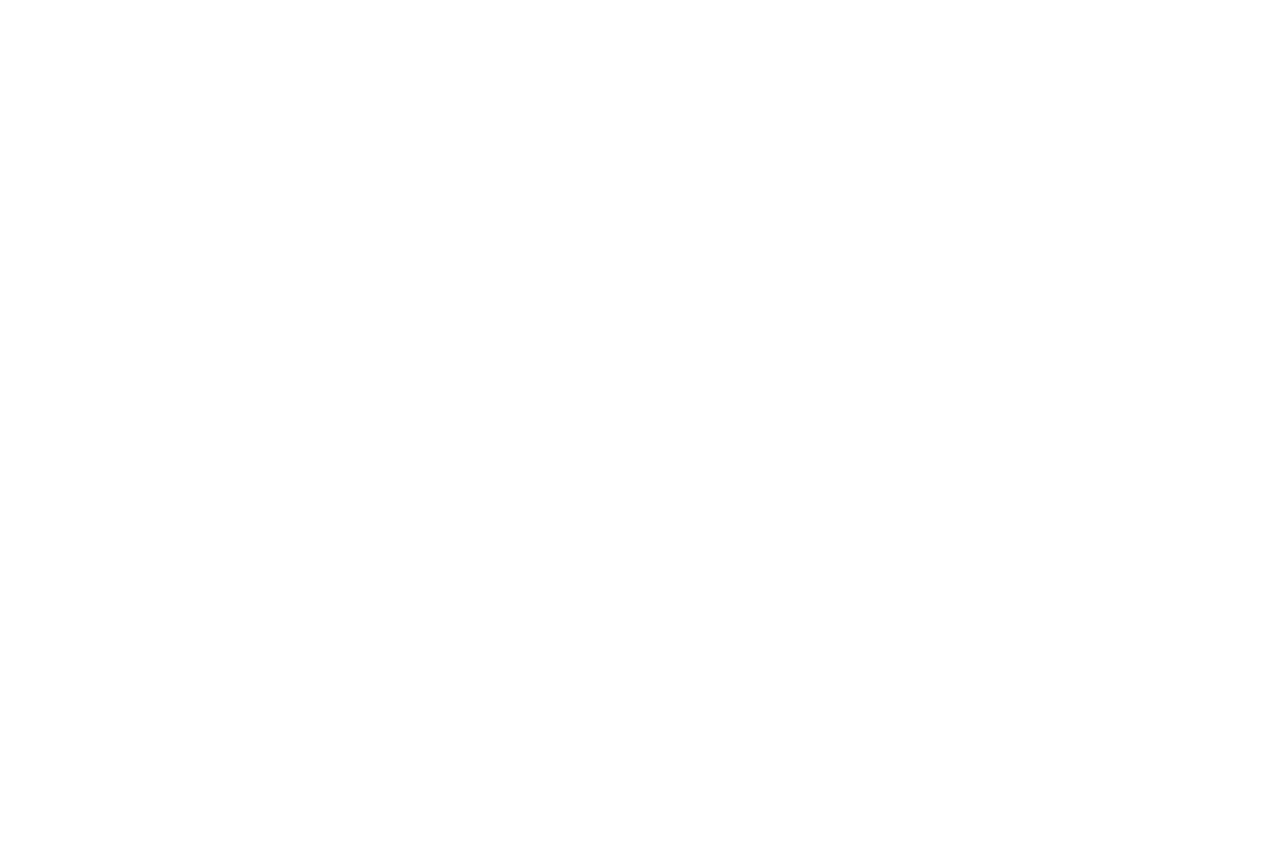
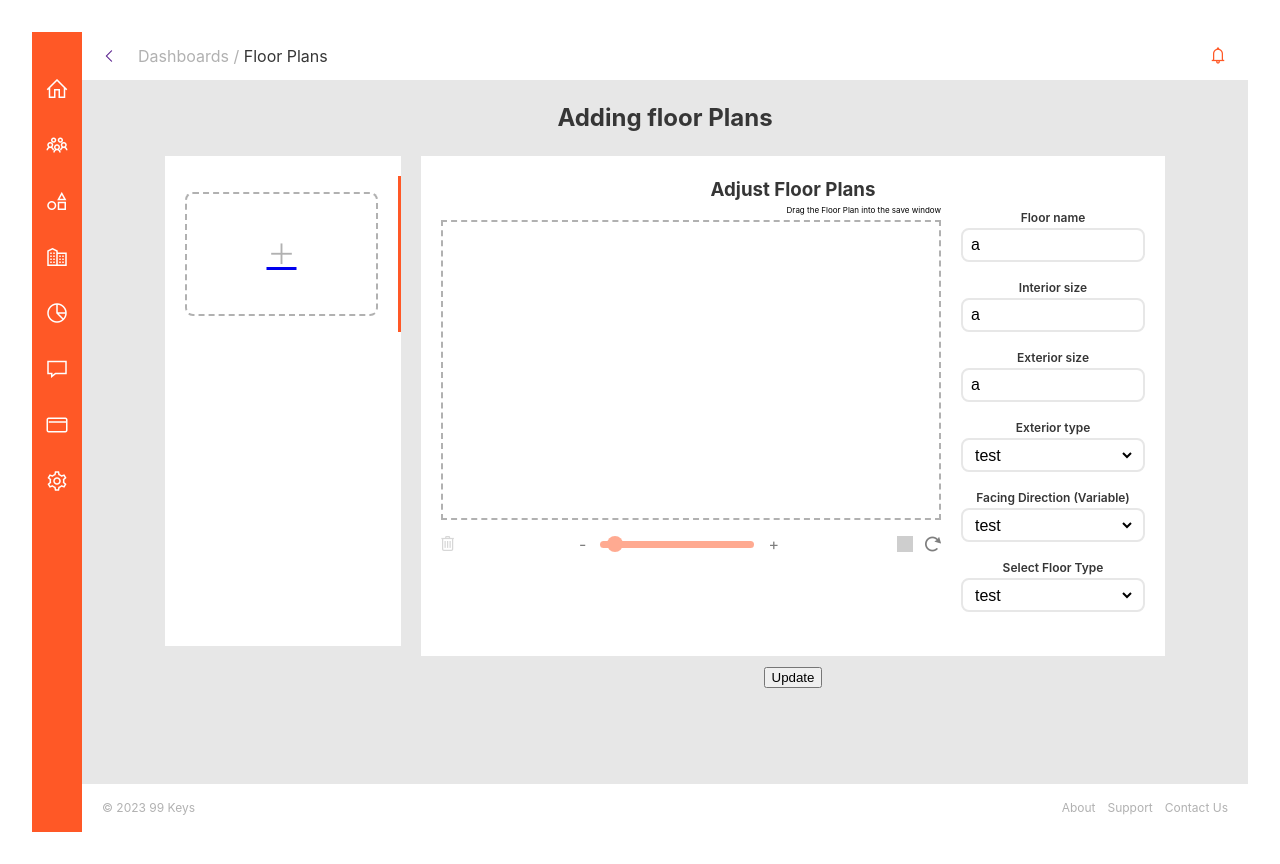
Before and after one commit to koumba97/floor-plans, a React (Vite) app: page /floor-plan/1 in a window 1280 px wide. Before the commit this address had no page. Before the commit the page ends 800 px from the top, so only its background shows below. Built offline with nearby package versions, Linux system fonts and the light colour scheme; grey boxes are pictures that could not be loaded.

Commit message:
Add and manage floor-plan/:floorPlanId route

```diff
--- a/src/App.tsx
+++ b/src/App.tsx
@@ -8,6 +8,10 @@
         <Routes>
             <Route path="/" element={<AppTemplate />}>
                 <Route index element={<AddingFloorPlans />} />
+                <Route
+                    path="/floor-plan/:floorPlanId"
+                    element={<AddingFloorPlans />}
+                />
             </Route>
         </Routes>
     );
--- a/src/components/AddingFloorPlans/ImageCropper/ImageCropper.tsx
+++ b/src/components/AddingFloorPlans/ImageCropper/ImageCropper.tsx
@@ -1,8 +1,10 @@
 import './ImageCropper.scss';
-import { useEffect, useRef, useState } from 'react';
+import { useContext, useEffect, useRef, useState } from 'react';
 import AvatarEditor from 'react-avatar-editor';
 import Dropzone from 'react-dropzone';
 import { ImageFloorPlan } from '../../../types/ImageFloorPlan';
+import { useParams } from 'react-router';
+import { FloorPlanContext } from '../../../contexts/FloorPlanContext';
 
 interface Prop {
     src: File | null;
@@ -24,6 +26,7 @@
     const [zoom, setZoom] = useState(1.2);
     const ROTATING_STEPS = 5;
     const editor = useRef<AvatarEditor>(null);
+    const { currentFloorPlan } = useContext(FloorPlanContext);
 
     useEffect(() => {
         resetValues();
@@ -32,6 +35,13 @@
     useEffect(() => {
         onClickSave();
     }, [submitted]);
+
+    useEffect(() => {
+        if (currentFloorPlan) {
+            setZoom(currentFloorPlan.image.zoom);
+            setRotate(currentFloorPlan.image.rotate);
+        }
+    }, [currentFloorPlan]);
 
     const resetValues = () => {
         setRotate(0);
--- a/src/components/AddingFloorPlans/PlanForm/PlanForm.tsx
+++ b/src/components/AddingFloorPlans/PlanForm/PlanForm.tsx
@@ -6,6 +6,7 @@
 import { ImageFloorPlan } from '../../../types/ImageFloorPlan';
 import { FloorPlanContext } from '../../../contexts/FloorPlanContext';
 import { uniqId } from '../../../utils/UniqId';
+import { useNavigate, useParams } from 'react-router';
 
 const defaultFormFields = {
     name: 'a',
@@ -14,6 +15,7 @@
 };
 
 const PlanForm = () => {
+    const navigate = useNavigate();
     const [formFields, setFormFields] = useState(defaultFormFields);
     const [selectedImage, setSelectedImage] = useState<File | null>(null);
     const [imageData, setImageData] = useState<ImageFloorPlan | undefined>(
@@ -22,15 +24,26 @@
     const [imagePreview, setImagePreview] = useState('');
     let [submitImage, setSubmitImage] = useState(0);
     const { name, interiorSize, exteriorSize } = formFields;
-    const imageCropperRef = useRef<any>(null);
-
-    const { addFloorPlan } = useContext(FloorPlanContext);
+    const { floorPlanId } = useParams<string>();
+    const { addFloorPlan, currentFloorPlan } = useContext(FloorPlanContext);
 
     useEffect(() => {
         if (imageData) {
             handleValidation();
         }
     }, [imageData]);
+
+    useEffect(() => {
+        if (currentFloorPlan) {
+            setFormFields({
+                name: currentFloorPlan.name,
+                interiorSize: currentFloorPlan.interiorSize,
+                exteriorSize: currentFloorPlan.exteriorSize
+            });
+
+            setSelectedImage(currentFloorPlan.image.original);
+        }
+    }, [currentFloorPlan]);
 
     const handleValidation = () => {
         let errors = [];
@@ -71,11 +84,14 @@
 
     const addingFloorPlans = () => {
         if (imageData) {
+            const id = uniqId();
             addFloorPlan({
-                id: uniqId(),
-                image: imageData,
-                ...formFields
+                ...formFields,
+                id,
+                image: imageData
             });
+
+            navigate(`/floor-plan/${id}`);
         }
     };
 
@@ -83,10 +99,11 @@
         setSubmitImage(submitImage + 1);
     };
 
+    const updatePlanForm = () => {};
+
     return (
         <div className="plan-form">
             <h3>Adjust Floor Plans</h3>
-            {submitImage}
             <div className="content">
                 <ImageCropper
                     src={selectedImage}
@@ -152,7 +169,11 @@
                     />
                 </form>
             </div>
-            <button onClick={submitPlanForm}>Save</button>
+            {floorPlanId ? (
+                <button onClick={updatePlanForm}>Update</button>
+            ) : (
+                <button onClick={submitPlanForm}>Save</button>
+            )}
         </div>
     );
 };
--- a/src/components/AddingFloorPlans/PlanList/PlanList.tsx
+++ b/src/components/AddingFloorPlans/PlanList/PlanList.tsx
@@ -1,23 +1,36 @@
+import { Link } from 'react-router-dom';
 import { FloorPlan } from '../../../types/FloorPlan';
 import './PlanList.scss';
+import { useContext } from 'react';
+import { FloorPlanContext } from '../../../contexts/FloorPlanContext';
 
 interface Prop {
     plans: FloorPlan[];
 }
 
 const PlanList = ({ plans }: Prop) => {
+    const { currentFloorPlan } = useContext(FloorPlanContext);
+
     return (
         <div className="plan-list">
-            <div className="item active">
+            <Link to={'/'}>
+                <div className={`item ${currentFloorPlan ? '' : 'active'}`}>
                     <div className="new-plan">
                         <i className="las la-plus"></i>
                     </div>
                 </div>
+            </Link>
 
             <>
                 {plans.map((plan, index) => {
                     return (
-                        <div className="item" key={`item-list-${index}`}>
+                        <Link
+                            to={`/floor-plan/${plan.id}`}
+                            key={`item-list-${index}`}
+                        >
+                            <div
+                                className={`item ${currentFloorPlan && currentFloorPlan.id === plan.id ? 'active' : ''}`}
+                            >
                                 <div
                                     className="new-plan"
                                     style={{
@@ -27,6 +40,7 @@
                                     {index}
                                 </div>
                             </div>
+                        </Link>
                     );
                 })}
             </>
--- a/src/contexts/FloorPlanContext.tsx
+++ b/src/contexts/FloorPlanContext.tsx
@@ -4,6 +4,7 @@
 
 export const FloorPlanContext = createContext({
     floorPlans: [] as FloorPlan[],
+    currentFloorPlan: {} as FloorPlan | null,
     addFloorPlan: (_floorPlan: FloorPlan) => {},
     getFloorPlansById: (_floorPlanId: string): FloorPlan | null => {
         return null;
@@ -16,22 +17,35 @@
 
 export const FloorPlanProvider = ({ children }: FloorPlanProviderInterface) => {
     const [floorPlans, setFloorPlans] = useState<FloorPlan[]>([]);
+    const [currentFloorPlan, setCurrentFloorPlan] = useState<FloorPlan | null>(
+        null
+    );
 
     const addFloorPlan = (floorPlan: FloorPlan) => {
-        console.log('click');
-
         setFloorPlans((prevFloorPlans) => [...prevFloorPlans, floorPlan]);
-        console.log(floorPlans);
+        setCurrentFloorPlan(floorPlan);
     };
 
     const getFloorPlansById = (floorPlansId: string): FloorPlan | null => {
         const result = floorPlans.find(
-            (floorPlans) => floorPlans.name === floorPlansId
+            (floorPlans) => floorPlans.id === floorPlansId
         );
-        return result ? result : null;
+
+        if (result) {
+            setCurrentFloorPlan(result);
+            return result;
+        }
+
+        setCurrentFloorPlan(null);
+        return null;
     };
 
-    const value = { floorPlans, addFloorPlan, getFloorPlansById };
+    const value = {
+        floorPlans,
+        currentFloorPlan,
+        addFloorPlan,
+        getFloorPlansById
+    };
     return (
         <FloorPlanContext.Provider value={value}>
             {children}
--- a/src/pages/AddingFloorPlans.tsx
+++ b/src/pages/AddingFloorPlans.tsx
@@ -1,11 +1,19 @@
-import { useContext, useState } from 'react';
+import { useContext, useEffect } from 'react';
 import PlanForm from '../components/AddingFloorPlans/PlanForm/PlanForm';
 import PlanList from '../components/AddingFloorPlans/PlanList/PlanList';
 import './AddingFloorPlans.scss';
 import { FloorPlanContext } from '../contexts/FloorPlanContext';
+import { useParams } from 'react-router';
 
 const AddingFloorPlans = () => {
-    const { floorPlans } = useContext(FloorPlanContext);
+    const { floorPlans, getFloorPlansById } = useContext(FloorPlanContext);
+    const { floorPlanId } = useParams<string>();
+
+    useEffect(() => {
+        if (floorPlanId) {
+            getFloorPlansById(floorPlanId);
+        }
+    }, [floorPlanId]);
 
     return (
         <div className="adding-floor-plans">
```
Lines whose indentation alone changed are shown as unchanged.
